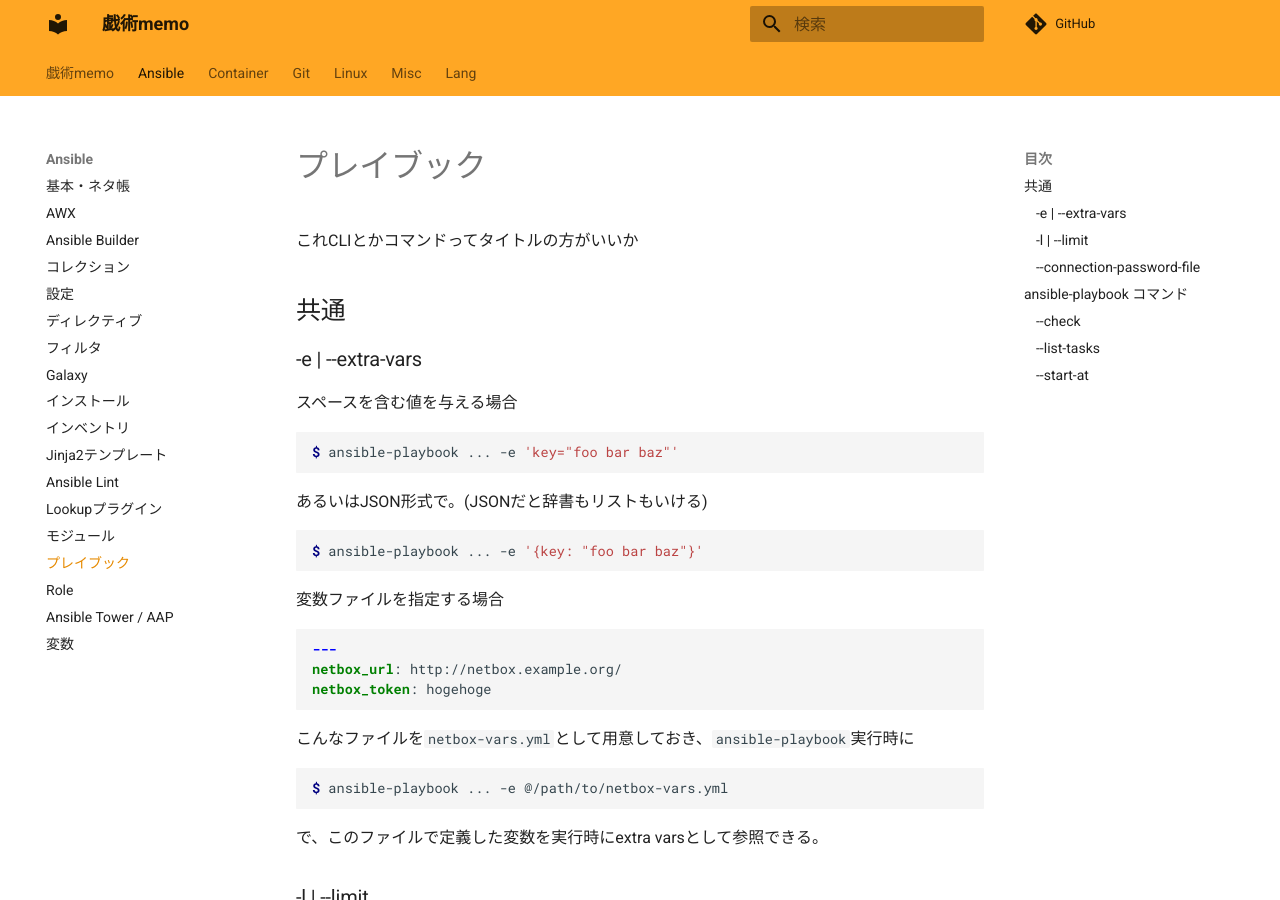
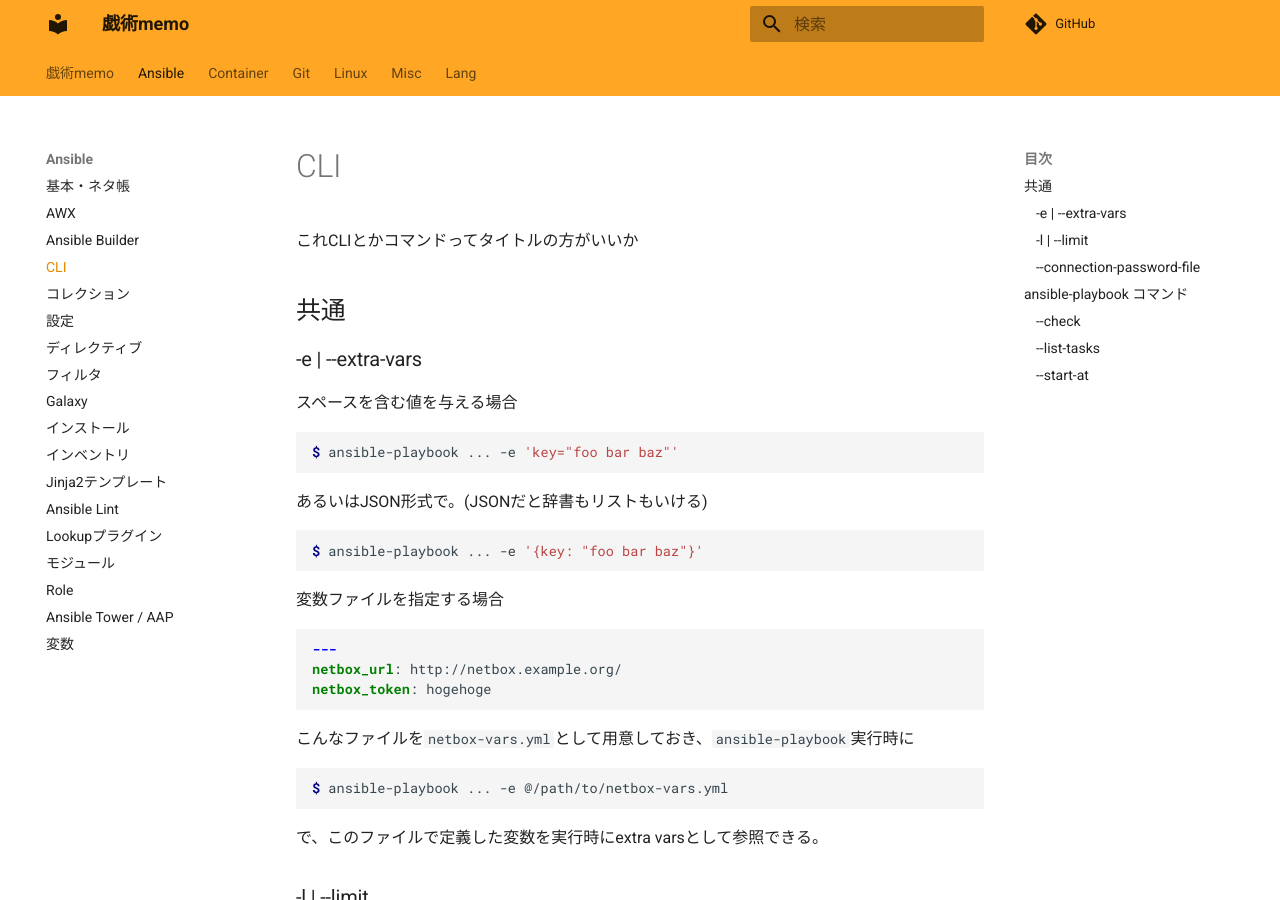
Before and after one commit to zaki-lknr/docs, an MkDocs documentation site: the page built from docs/Ansible/cli.md, in a window 1280 px wide and 900 px high. Built offline with MkDocs 1.6.1 and Material for MkDocs 9.7.7, drawn with Linux system fonts in a browser that asks for light colours; comment, search, counter and statistics services are not loaded.

Commit message:
update: ansible/playbook -> cli

```diff
--- a/docs/Ansible/playbook.md
+++ b/docs/Ansible/cli.md
@@ -1,4 +1,4 @@
-# プレイブック
+# CLI
 
 これCLIとかコマンドってタイトルの方がいいか
 
```
